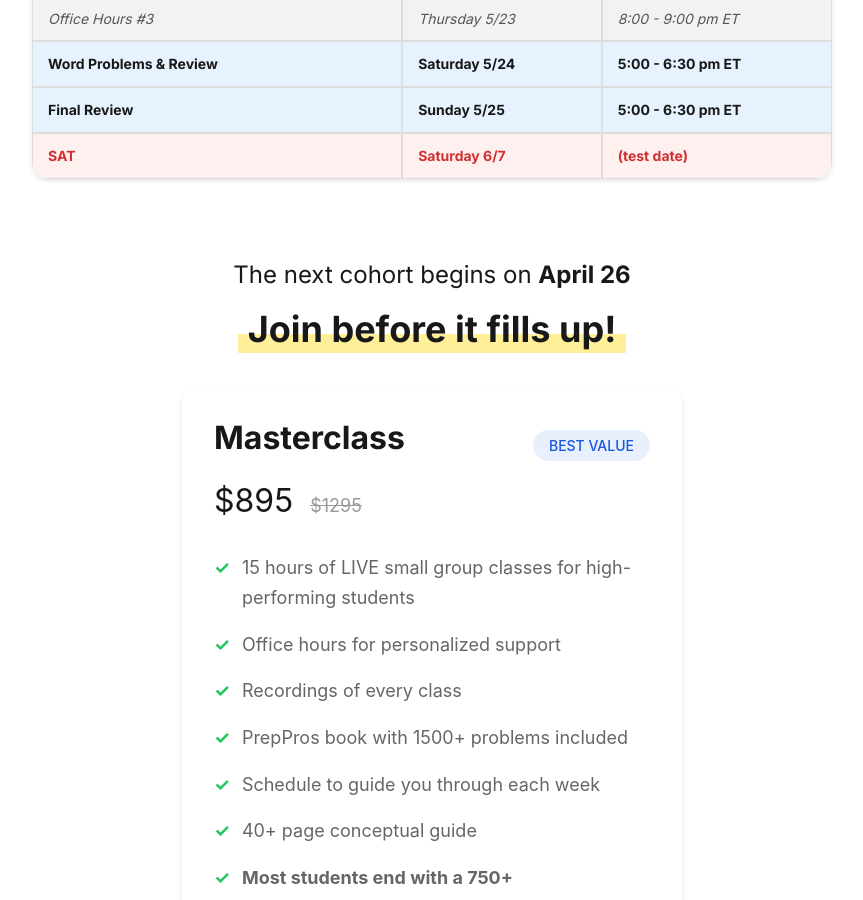
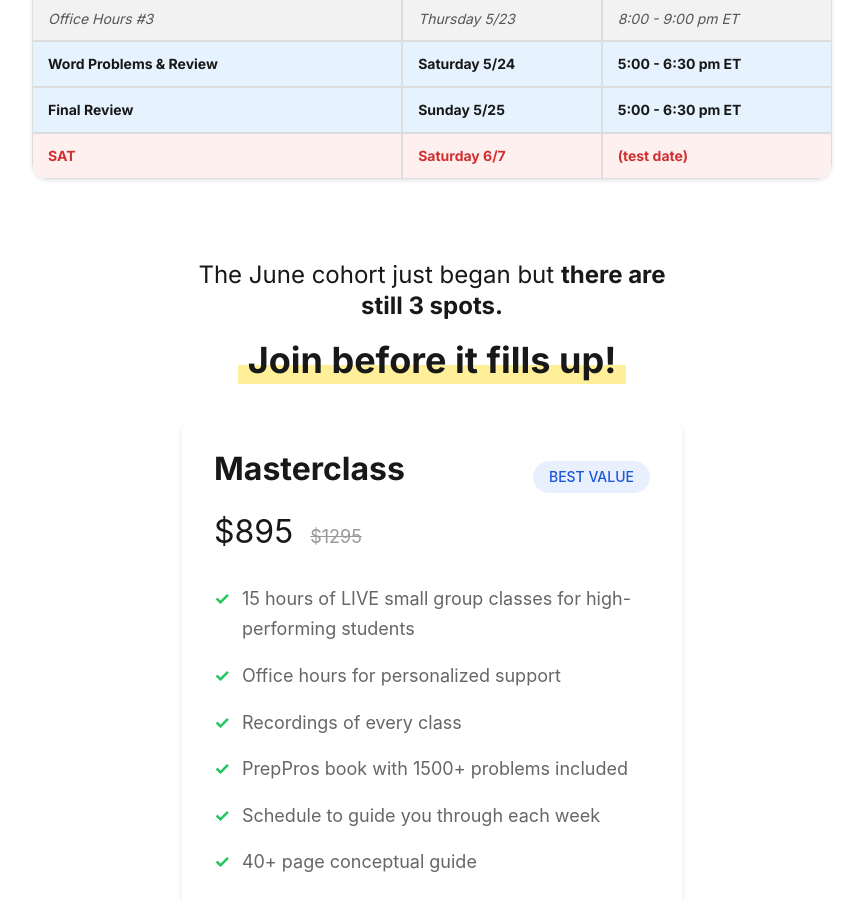
Before and after one commit to qExobyte/qExobyte.github.io, a Jekyll site: the page built from _pages/classes.html, in a window 1280 px wide and 900 px high, scrolled down 3723 px. Shown: the whole window, without its empty margins (208-1071 px from the left). Built offline with Jekyll 4.4.1, drawn with Linux system fonts in a browser that asks for light colours; nearby versions of some CDN libraries; some web fonts are replaced.

Commit message:
masterclass started revision

```diff
--- a/_pages/classes.html
+++ b/_pages/classes.html
@@ -214,7 +214,7 @@ permalink: /classes/
 
     <div style="text-align: center; margin-top: 5rem;">
                 <div style="max-width: 500px; text-align: center; margin: auto;">
-                    <h3 style="margin-bottom: 1rem; font-weight: normal;">The next cohort begins on <b>April 26</b></h3>
+                    <h3 style="margin-bottom: 1rem; font-weight: normal;">The June cohort just began but <b>there are still 3 spots.</b></h3>
                 </div>
         <h2 class="highlighted desktop-highlight">Join before it fills up!</h2>
     </div>
```
